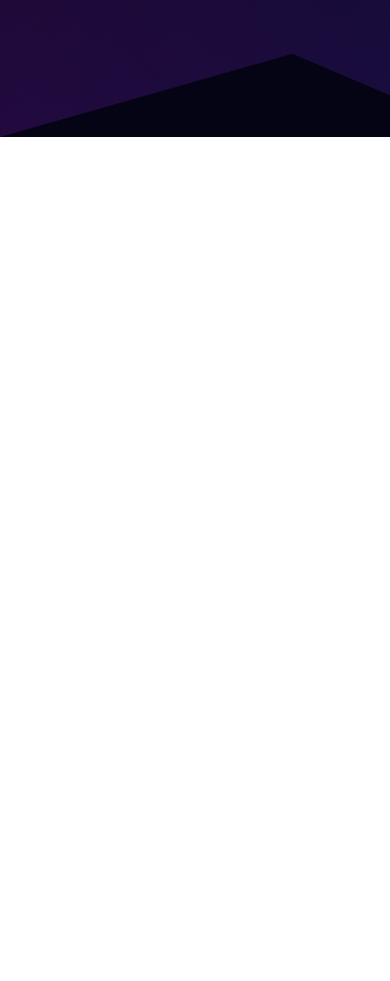
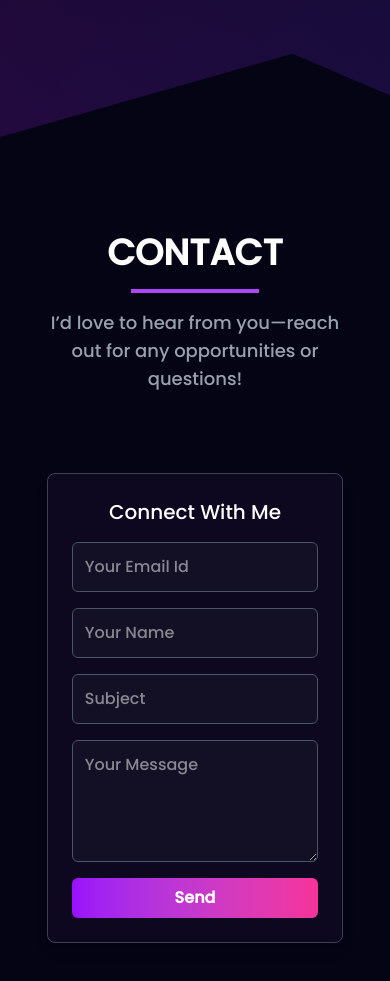
Before and after one commit to YashvardhanBhawnani/Portfolio-react, a React (Vite) app: page / in a window 390 px wide. Shown: the part 9060-10041 px from the top of the page. Before the commit the page ends 9197 px from the top, so only its background shows below. Built offline with nearby package versions, Linux system fonts and the light colour scheme.

Commit message:
feat:implement contact section

```diff
--- a/package.json
+++ b/package.json
@@ -10,6 +10,7 @@
     "preview": "vite preview"
   },
   "dependencies": {
+    "@emailjs/browser": "^4.4.1",
     "@tailwindcss/vite": "^4.2.1",
     "prop-types": "^15.8.1",
     "react": "^19.2.4",
--- a/src/App.jsx
+++ b/src/App.jsx
@@ -7,6 +7,7 @@
 import Experience from "./components/Experience/Experience";
 import Projects from "./components/Projects/Projects";
 import Education from "./components/Education/Education";
+import Contact from "./components/Contact/Contact";
 
 function App() {
   return (
@@ -23,6 +24,7 @@
         <Experience />
         <Projects/>
         <Education/>
+        <Contact/>
       </div>
     </div>
   );
--- /dev/null
+++ b/src/components/Contact/Contact.jsx
@@ -0,0 +1,111 @@
+import React, { useRef, useState } from "react";
+import { toast, ToastContainer } from "react-toastify";
+import "react-toastify/dist/ReactToastify.css";
+import emailjs from "@emailjs/browser";
+
+const Contact = () => {
+  const form = useRef();
+  const [isSent, setIsSent] = useState(false);
+  const sendEmail = (e) => {
+    e.preventDefault();
+    emailjs
+      .sendForm(
+        "service_0yuq4wl",
+        "template_m462pum",
+        form.current,
+        "-OQ3QE2Y2O9u6j_PA",
+      )
+      .then(
+        () => {
+          setIsSent(true);
+          form.current.reset();
+          toast.success("Message sent successfully! ✅", {
+            position: "top-right",
+            autoClose: 3000,
+            hideProgressBar: false,
+            closeOnClick: true,
+            pauseOnHover: true,
+            draggable: true,
+            theme: "dark",
+          });
+        },
+        (error) => {
+          console.error("Error sending message:", error);
+          toast.error("Failed to send message. Please try again.", {
+            position: "top-right",
+            autoClose: 3000,
+            hideProgressBar: false,
+            closeOnClick: true,
+            pauseOnHover: true,
+            draggable: true,
+            theme: "dark",
+          });
+        },
+      );
+  };
+
+  return (
+    <section className="flex flex-col items-center justify-center py-24 px-[12vw] md:px-[7vw] lg:px-[20vw]">
+      {/* Toast Container */}
+      <ToastContainer />
+      {/* section title */}
+      <div className="text-center mb-16">
+        <h2 className="text-4xl font-bold text-white uppercase">contact</h2>
+        <div className="w-32 h-1 bg-purple-500 mx-auto mt-4"></div>
+        <p className="text-gray-400 mt-4 text-lg">
+          I’d love to hear from you—reach out for any opportunities or
+          questions!
+        </p>
+      </div>
+
+      {/* contact form */}
+      <div className="mt-4 w-full max-w-lg bg-[#0d081f] p-6 rounded-lg shadow-lg border border-gray-700">
+        <h3 className=" text-xl lg:text-3xl text-white text-center">
+          Connect With Me
+        </h3>
+        <form
+          className="mt-4 flex flex-col space-y-4"
+          ref={form}
+          onSubmit={sendEmail}
+        >
+          <input
+            type="email"
+            name="userEmail"
+            placeholder="Your Email Id"
+            required
+            className="w-full p-3 rounded-md bg-[#131025] text-white border border-gray-600 focus:outline-none focus:border-purple-500"
+          />
+          <input
+            type="text"
+            name="userName"
+            placeholder="Your Name"
+            required
+            className="w-full p-3 rounded-md bg-[#131025] text-white border border-gray-600 focus:outline-none focus:border-purple-500"
+          />
+          <input
+            type="text"
+            name="subject"
+            placeholder="Subject"
+            required
+            className="w-full p-3 rounded-md bg-[#131025] text-white border border-gray-600 focus:outline-none focus:border-purple-500"
+          />
+          <textarea
+            name="message"
+            placeholder="Your Message"
+            rows="4"
+            className="w-full p-3 rounded-md bg-[#131025] text-white border border-gray-600 focus:outline-none focus:border-purple-500"
+          ></textarea>
+          {/* send btn   */}
+          <button
+            type="submit"
+            className="w-full bg-linear-to-r from-purple-600 to-pink-500 py-2 text-white font-semibold rounded-md hover:opacity-90 transition"
+          >
+            Send
+          </button>
+        </form>
+      </div>
+    </section>
+  );
+};
+
+export default Contact;
```
Also changed, not shown: 1 other file (tests, documents, lock files or other folders).
